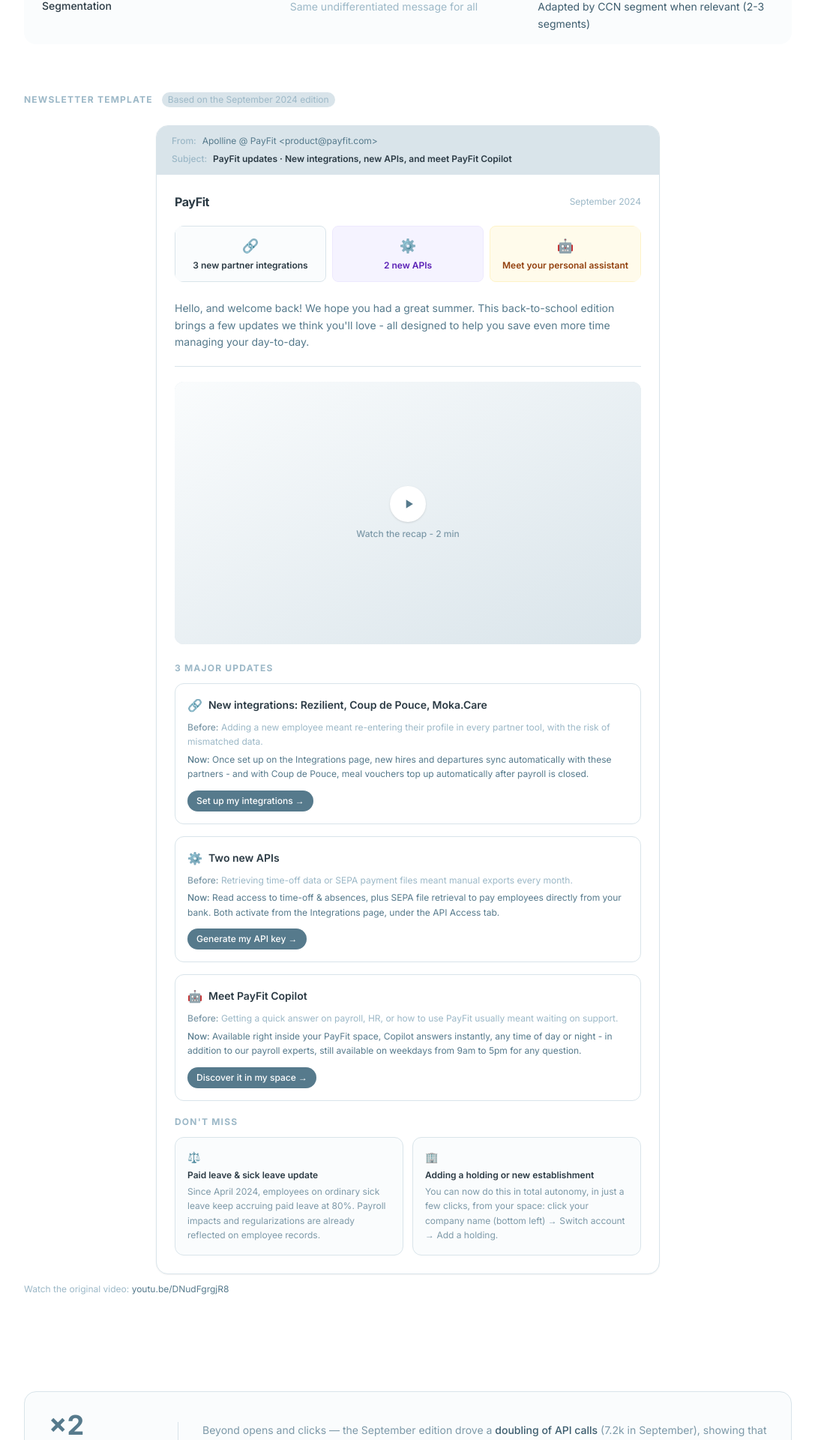
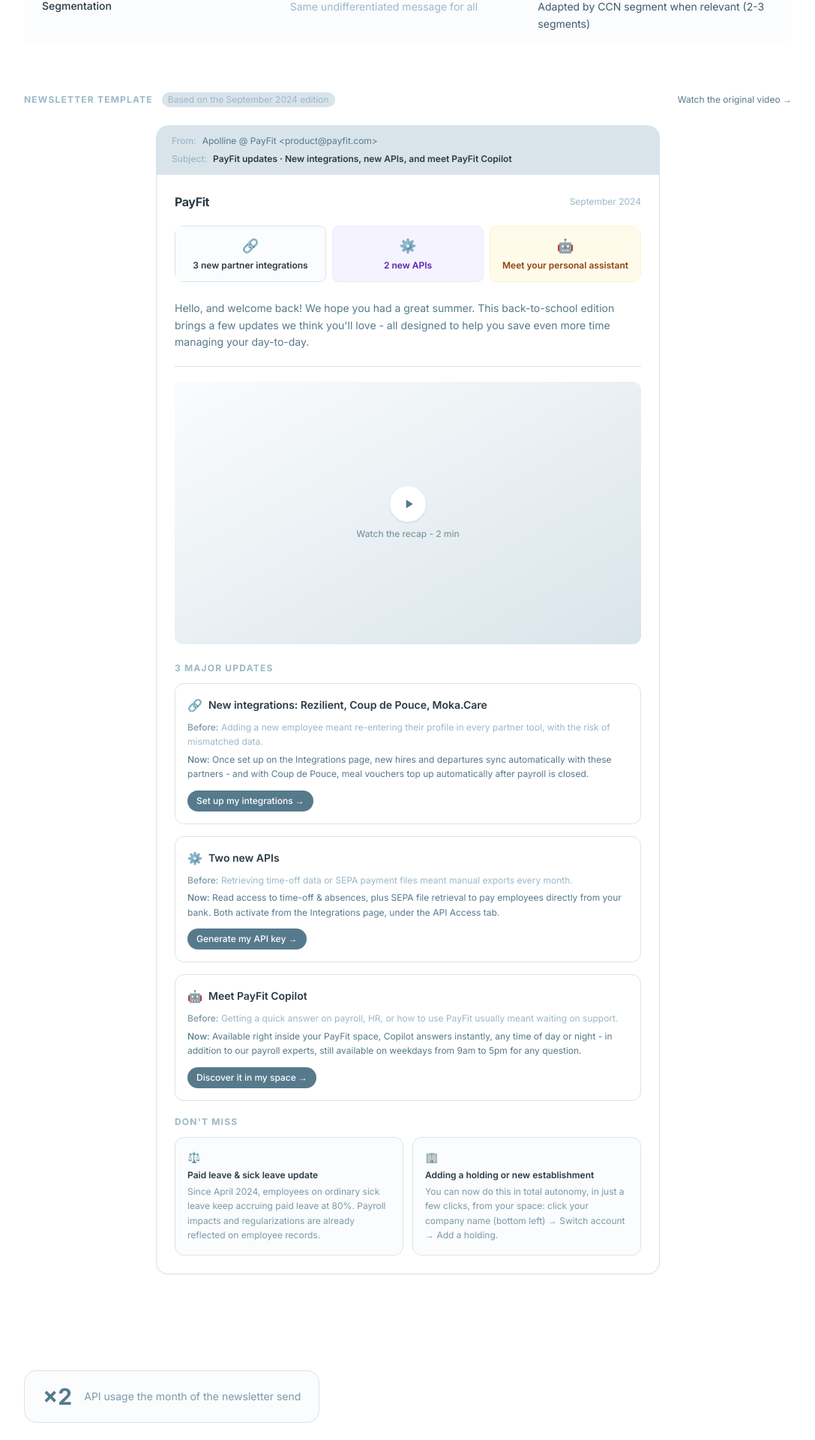
Before and after one commit to ApollineAurenche/portfolio-site, a React (Vite) app: page /work/newsletter in a window 1280 px wide. Shown: the part 2075-3995 px from the top of the page at 75% size, without its empty margins (96-1183 px from the left). Built offline with nearby package versions, Linux system fonts and the light colour scheme.

Commit message:
Move video link above mockup, simplify API stat block

```diff
--- a/src/pages/NewsletterPage.jsx
+++ b/src/pages/NewsletterPage.jsx
@@ -316,22 +316,21 @@ export default function NewsletterPage() {
 
           {/* Newsletter template mockup */}
           <div className="mb-16">
-            <div className="flex items-center gap-3 mb-6">
-              <h3 className="text-xs font-bold tracking-widest text-stone-400 uppercase">Newsletter Template</h3>
-              <span className="text-xs text-stone-400 bg-stone-100 px-2 py-0.5 rounded-full">Based on the September 2024 edition</span>
-            </div>
-            <NewsletterTemplate />
-            <p className="text-xs text-stone-400 mt-3">
-              Watch the original video:{' '}
+            <div className="flex items-center justify-between gap-3 mb-6">
+              <div className="flex items-center gap-3">
+                <h3 className="text-xs font-bold tracking-widest text-stone-400 uppercase">Newsletter Template</h3>
+                <span className="text-xs text-stone-400 bg-stone-100 px-2 py-0.5 rounded-full">Based on the September 2024 edition</span>
+              </div>
               <a
                 href="https://youtu.be/DNudFgrgjR8"
                 target="_blank"
                 rel="noopener noreferrer"
-                className="text-teal-600 hover:underline"
+                className="text-xs text-teal-600 hover:underline flex-shrink-0"
               >
-                youtu.be/DNudFgrgjR8
+                Watch the original video →
               </a>
-            </p>
+            </div>
+            <NewsletterTemplate />
           </div>
         </div>
       </section>
@@ -339,14 +338,9 @@ export default function NewsletterPage() {
       {/* API usage stat */}
       <section className="pb-12 px-6">
         <div className="max-w-5xl mx-auto">
-          <div className="bg-stone-50 border border-stone-100 rounded-2xl px-8 py-6 flex items-center gap-8">
-            <div className="flex-shrink-0">
-              <div className="text-4xl font-bold text-teal-600">×2</div>
-              <div className="text-xs text-stone-400 mt-1 leading-snug max-w-[140px]">API usage the month of the newsletter send</div>
-            </div>
-            <p className="text-sm text-stone-500 leading-relaxed border-l border-stone-200 pl-8">
-              Beyond opens and clicks — the September edition drove a <span className="font-medium text-stone-700">doubling of API calls</span> (7.2k in September), showing that the right content at the right moment directly translates into product usage.
-            </p>
+          <div className="inline-flex items-center gap-4 bg-stone-50 border border-stone-100 rounded-2xl px-6 py-4">
+            <div className="text-3xl font-bold text-teal-600">×2</div>
+            <div className="text-sm text-stone-500">API usage the month of the newsletter send</div>
           </div>
         </div>
       </section>
```
Also changed, not shown: vite.config.js.timestamp-1781625135659-63aecd1c33359.mjs (added, +10 -0 lines).
